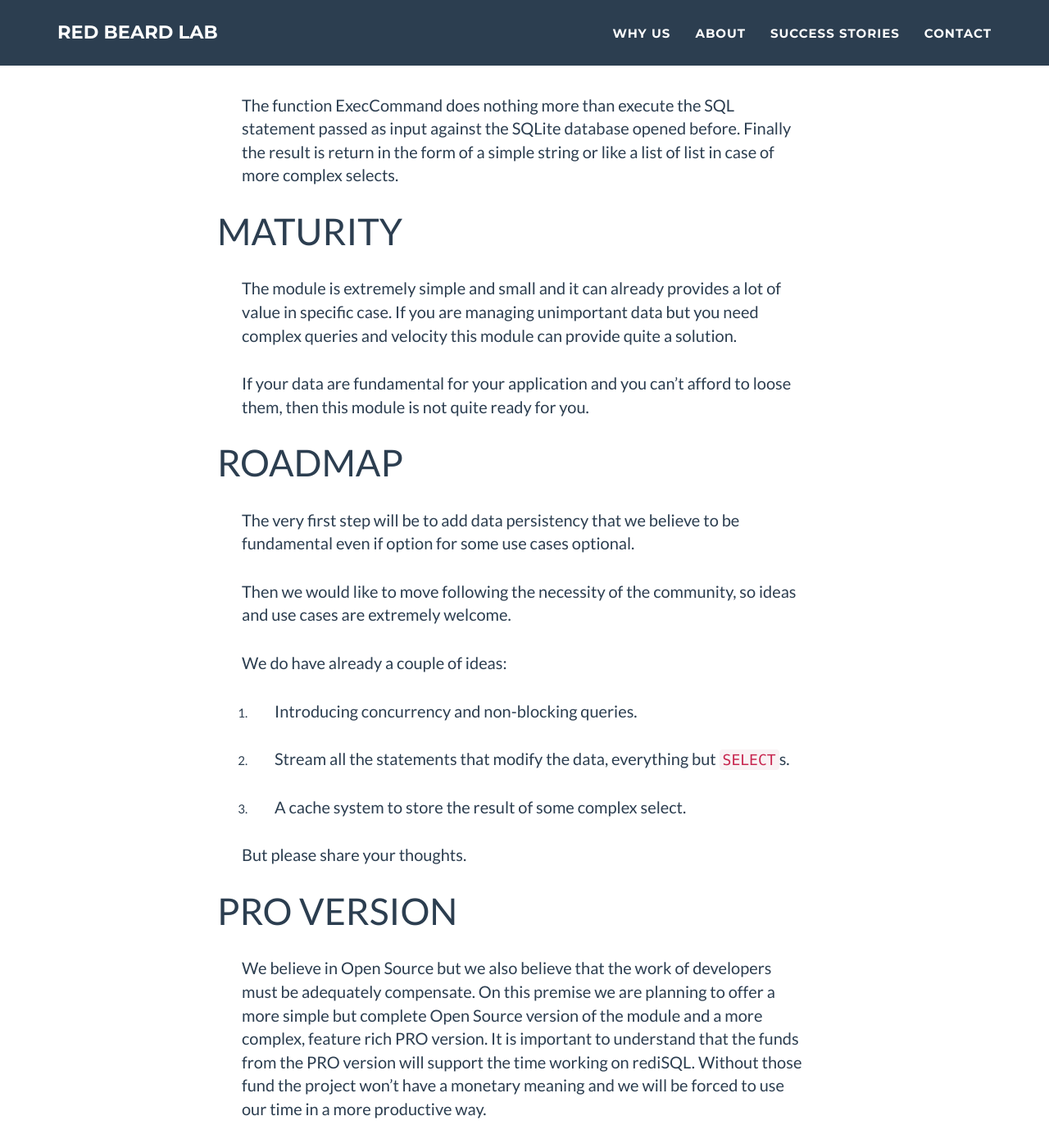
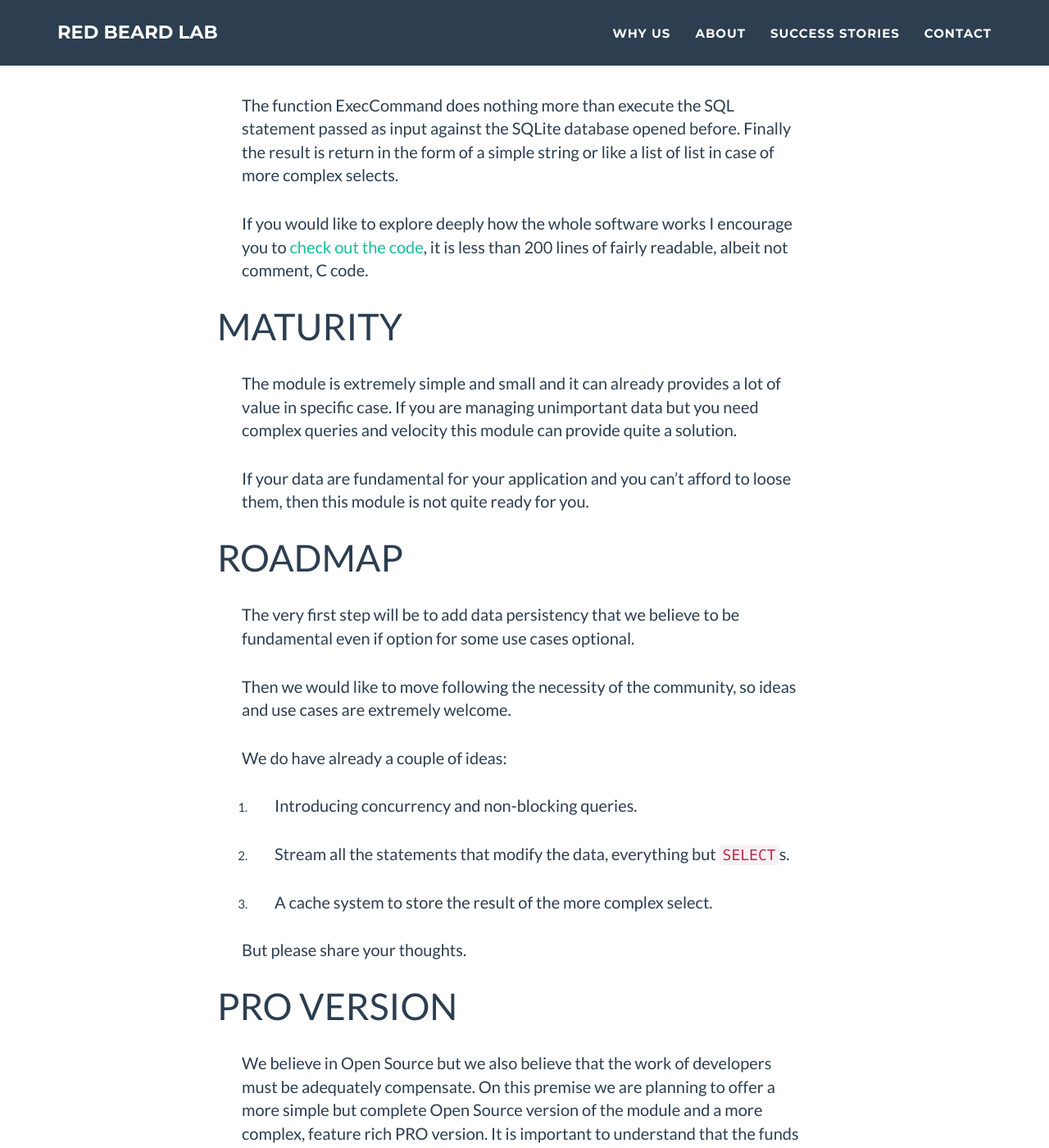
Before and after one commit to RedBeardLab/redbeardlab.github.io, a Jekyll site: the page built from _posts/2016-12-13-redisql.md, in a window 1280 px wide and 1400 px high, scrolled down 2069 px. Shown: the whole window at 82% size. Built offline with Jekyll 4.4.1, drawn with Linux system fonts in a browser that asks for light colours.

Commit message:
add encourange to check out the code

```diff
--- a/_posts/2016-12-13-redisql.md
+++ b/_posts/2016-12-13-redisql.md
@@ -51,6 +51,8 @@ When the new command is invoked Redis will call the function ExecCommand.
 
 The function ExecCommand does nothing more than execute the SQL statement passed as input against the SQLite database opened before. Finally the result is return in the form of a simple string or like a list of list in case of more complex selects.
 
+If you would like to explore deeply how the whole software works I encourage you to [check out the code](https://github.com/RedBeardLab/rediSQL/blob/c0f9d069b6125e6a3653170f8ee6762ba43193c9/rediSQL.c), it is less than 200 lines of fairly readable, albeit not comment, C code.
+
 ## Maturity
 
 The module is extremely simple and small and it can already provides a lot of value in specific case. If you are managing unimportant data but you need complex queries and velocity this module can provide quite a solution.
@@ -69,7 +71,7 @@ We do have already a couple of ideas:
 
 2. Stream all the statements that modify the data, everything but `SELECT`s.
 
-3. A cache system to store the result of some complex select.
+3. A cache system to store the result of the more complex select.
 
 But please share your thoughts.
 
```
